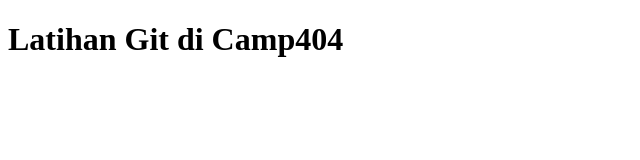
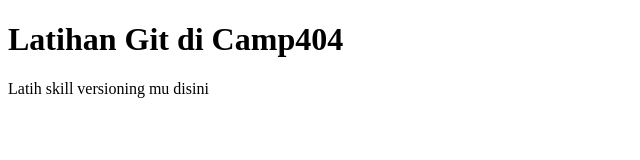
Before and after one commit to Kyotazel/latihan_git, a plain HTML site: page index.html in a window 1280 px wide. Shown: the whole page, without its empty margins (0-640 px from the left). Drawn offline with Linux system fonts and the light colour scheme.

Commit message:
cobalagi2

```diff
--- a/index.html
+++ b/index.html
@@ -8,5 +8,6 @@
 </head>
 <body>
     <h1>Latihan Git di Camp404</h1>
+    <p>Latih skill versioning mu disini</p>
 </body>
 </html>
```
